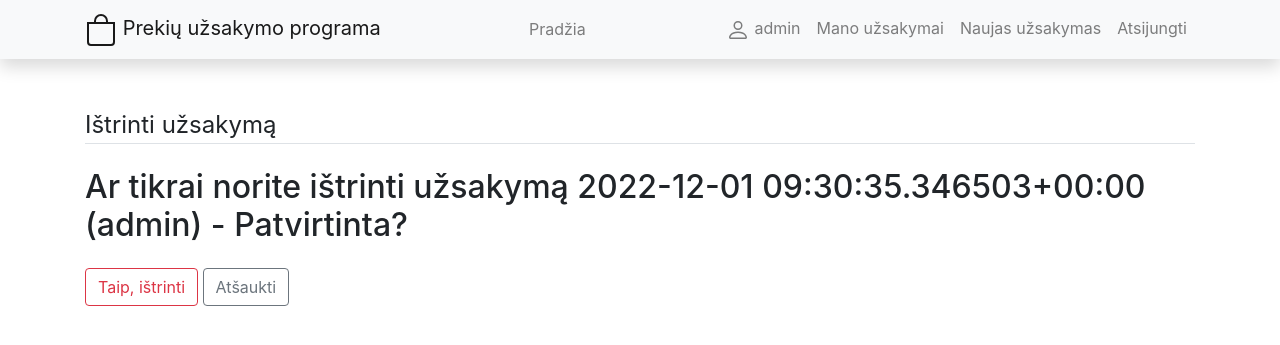
After one commit to DonatasNoreika/django_uzsakymai_2022_12_01, a Django app: page /user_orders/5/delete in a window 1280 px wide. The commit adds this page. Shown: the top 345 px of the page. Run offline with Django 4.2, Linux system fonts and the light colour scheme; a user stored in the database is signed in; data comes from the database, SQL or seed files in the repository; both versions use the stored data as it was after the commit; some libraries are stand-ins or nearby versions.

Commit message:
+Padaryti užsakymų redagavimą/trynimą

```diff
--- /dev/null
+++ b/mysite/orders/templates/order_delete.html
@@ -0,0 +1,20 @@
+{% extends "base.html" %}
+{% block title %}Užsakymo trynimas{% endblock %}
+
+{% block content %}
+{% load crispy_forms_tags %}
+<div class="content-section">
+    <form method="POST">
+        {% csrf_token %}
+        <fieldset class="form-group">
+            <legend class="border-bottom mb-4">Ištrinti užsakymą</legend>
+            <h2>Ar tikrai norite ištrinti užsakymą {{ order }}?</h2>
+        </fieldset>
+        <div class="form-group">
+            <button class="btn btn-outline-danger" type="submit">Taip, ištrinti</button>
+            <a class="btn btn-outline-secondary" href="{% url 'user_orders' %}">Atšaukti</a>
+
+        </div>
+    </form>
+</div>
+{% endblock content %}
--- a/mysite/orders/templates/user_orders.html
+++ b/mysite/orders/templates/user_orders.html
@@ -9,6 +9,9 @@
 <hr>
 <a href="{{ order.id }}">
     {{ order }}
+    <br>
+    <a class="btn btn-secondary btn-sm mt-1 mb-1" href="{% url 'user_order_update' order.id %}">Redaguoti</a>
+    <a class="btn btn-danger btn-sm mt-1 mb-1" href="{% url 'user_order_delete' order.id %}">Ištrinti</a>
 </a>
 </div>
 {% endfor %}
--- a/mysite/orders/urls.py
+++ b/mysite/orders/urls.py
@@ -21,6 +21,8 @@
     path("", views.OrderListView.as_view(), name='orders'),
     path("user_orders/", views.UserOrderListView.as_view(), name='user_orders'),
     path("user_orders/<int:pk>", views.UserOrderDetailView.as_view(), name='user_order'),
+    path("user_orders/<int:pk>/update", views.UserOrderUpdateView.as_view(), name='user_order_update'),
+    path("user_orders/<int:pk>/delete", views.UserOrderDeleteView.as_view(), name='user_order_delete'),
     path("user_orders/new", views.OrderCreateView.as_view(), name='order_new'),
     path("user_orders/<int:pk>/neworderline", views.LineCreateView.as_view(), name='neworderline'),
 ]
--- a/mysite/orders/views.py
+++ b/mysite/orders/views.py
@@ -3,6 +3,7 @@
 from .models import MyOrder, OrderLine
 from django.contrib.auth.mixins import LoginRequiredMixin
 from django.shortcuts import reverse
+from django.contrib.auth.mixins import UserPassesTestMixin
 from .forms import OrderCreateForm
 
 # Create your views here.
@@ -25,7 +26,34 @@
     context_object_name = "order"
     template_name = "user_order.html"
 
-class OrderCreateView(LoginRequiredMixin, generic.CreateView):
+class UserOrderUpdateView(LoginRequiredMixin, UserPassesTestMixin, generic.UpdateView):
+    model = MyOrder
+    fields = ['status']
+    success_url = "/user_orders/"
+    template_name = 'order_form.html'
+
+    def form_valid(self, form):
+        form.instance.user = self.request.user
+        form.save()
+        return super().form_valid(form)
+
+    def test_func(self):
+        order = self.get_object()
+        return self.request.user == order.user
+
+
+class UserOrderDeleteView(LoginRequiredMixin, UserPassesTestMixin, generic.DeleteView):
+    model = MyOrder
+    success_url = "/user_orders/"
+    template_name = 'order_delete.html'
+    context_object_name = 'order'
+
+    def test_func(self):
+        order = self.get_object()
+        return self.request.user == order.user
+
+
+class OrderCreateView(LoginRequiredMixin, generic.CreateView, ):
     model = MyOrder
     fields = ['status']
     success_url = "/user_orders/"
@@ -36,6 +64,7 @@
         form.instance.user = self.request.user
         form.save()
         return super().form_valid(form)
+
 
 class LineCreateView(LoginRequiredMixin, generic.CreateView):
     model = OrderLine
```
Also changed, not shown: mysite/db.sqlite3.
